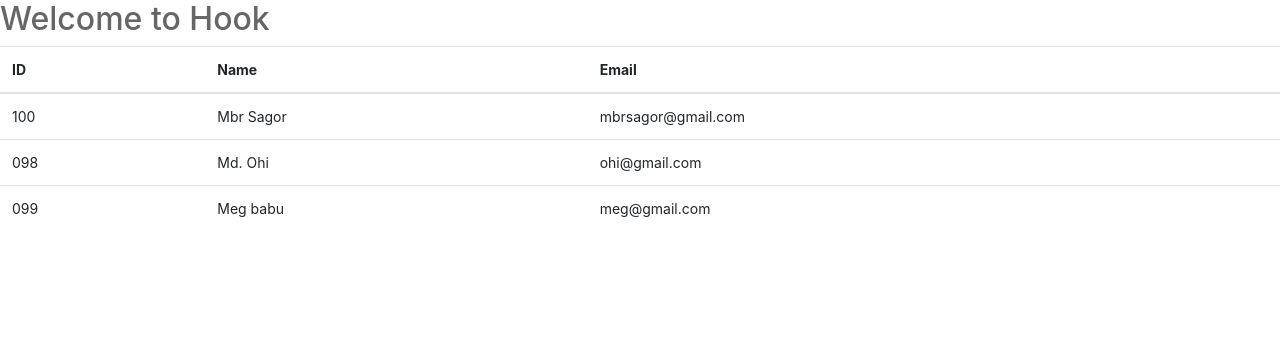
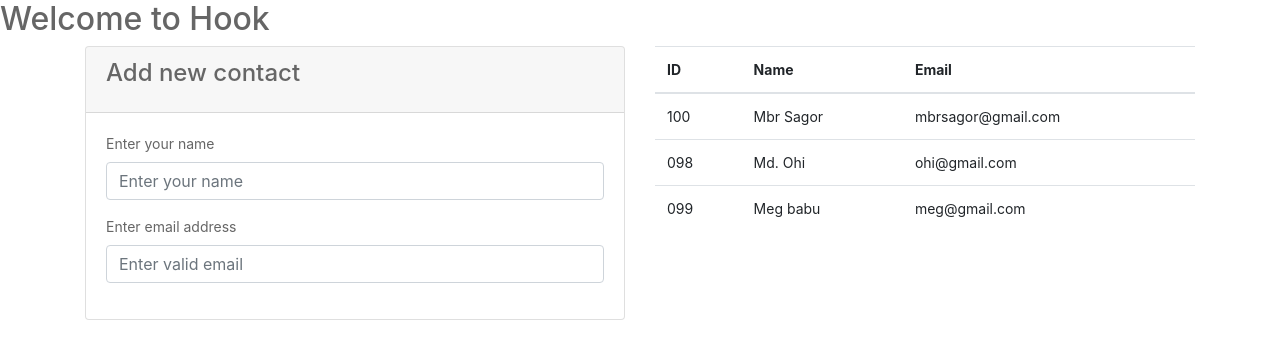
Before and after one commit to mbrsagor/React-Hooks, a React (Create React App) app: page / in a window 1280 px wide. Shown: the top 356 px of the page. Built offline with nearby package versions, Linux system fonts and the light colour scheme.

Commit message:
Form static file design

```diff
--- /dev/null
+++ b/src/components/contact/contactForm.jsx
@@ -0,0 +1,34 @@
+import React from 'react';
+
+const ContactForm = () => {
+
+    return (
+        <div className="card">
+            <div className="card-header">
+                <h4 className="card-title">Add new contact</h4>
+            </div>
+            <div className="card-body">
+                <div className="form-group">
+                    <label htmlFor="name">Enter your name</label>
+                    <input type="text"
+                        className="form-control"
+                        id="name"
+                        placeholder="Enter your name"
+                        required
+                    />
+                </div>
+                <div className="form-group">
+                    <label htmlFor="name">Enter email address</label>
+                    <input type="email"
+                        className="form-control"
+                        id="name"
+                        placeholder="Enter valid email"
+                        required
+                    />
+                </div>
+            </div>
+        </div>
+    );
+}
+
+export default ContactForm;
--- a/src/pages/contacts/index.jsx
+++ b/src/pages/contacts/index.jsx
@@ -2,12 +2,22 @@ import React from 'react';
 
 import { ContactContextProvider } from '../../context/contactContext';
 import ContactTable from '../../components/contact/contactTable';
+import ContactForm from '../../components/contact/contactForm';
 
 const ContactView = () => {
     return (
-        <ContactContextProvider>
-            <ContactTable />
-        </ContactContextProvider>
+        <div className="container">
+            <div className="row">
+                <div className="col-md-6">
+                    <ContactForm />
+                </div>
+                <div className="col-md-6">
+                    <ContactContextProvider>
+                        <ContactTable />
+                    </ContactContextProvider>
+                </div>
+            </div>
+        </div>
     )
 }
 
```
Also changed, not shown: 1 other file (tests, documents, lock files or other folders).
